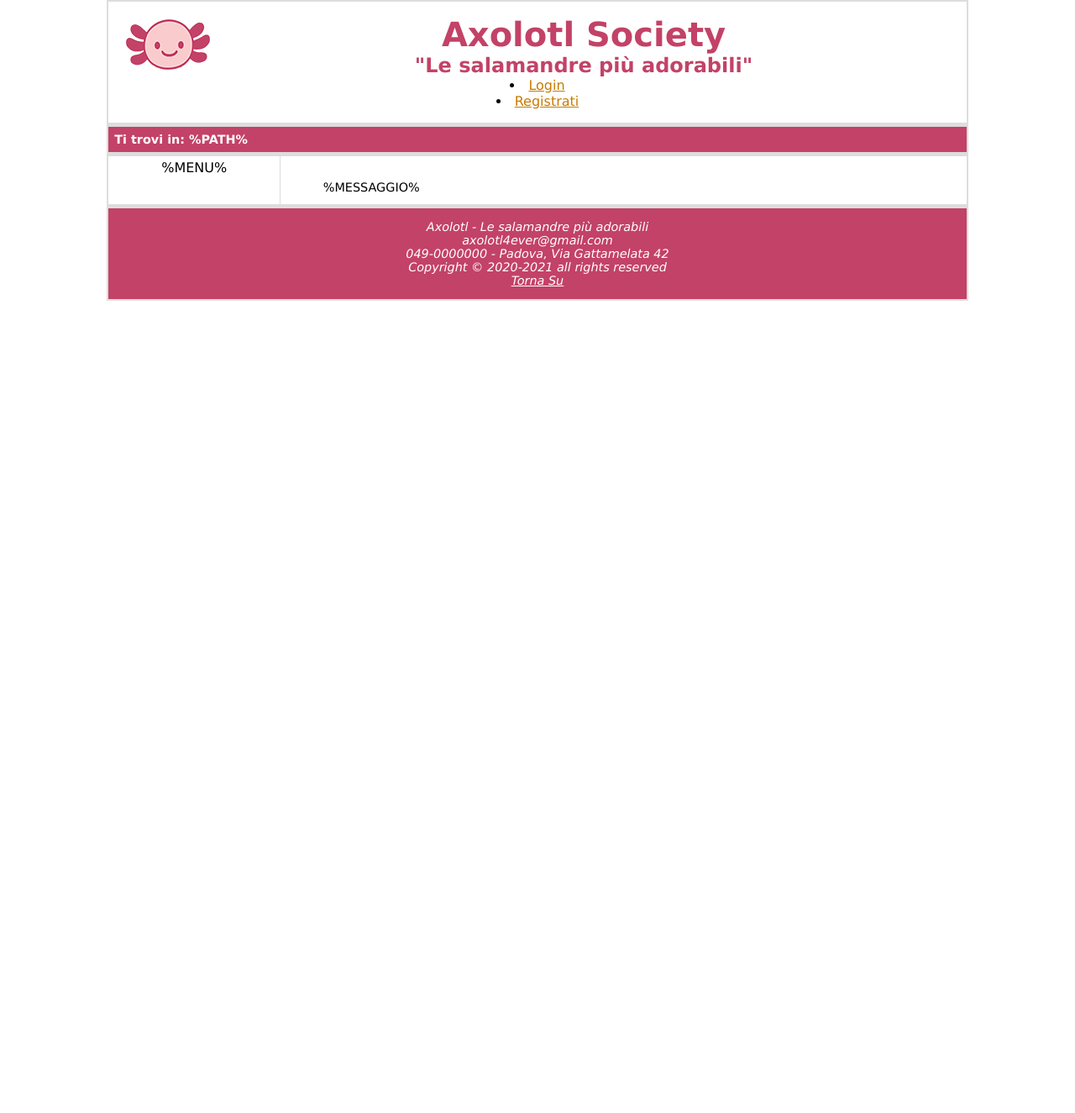
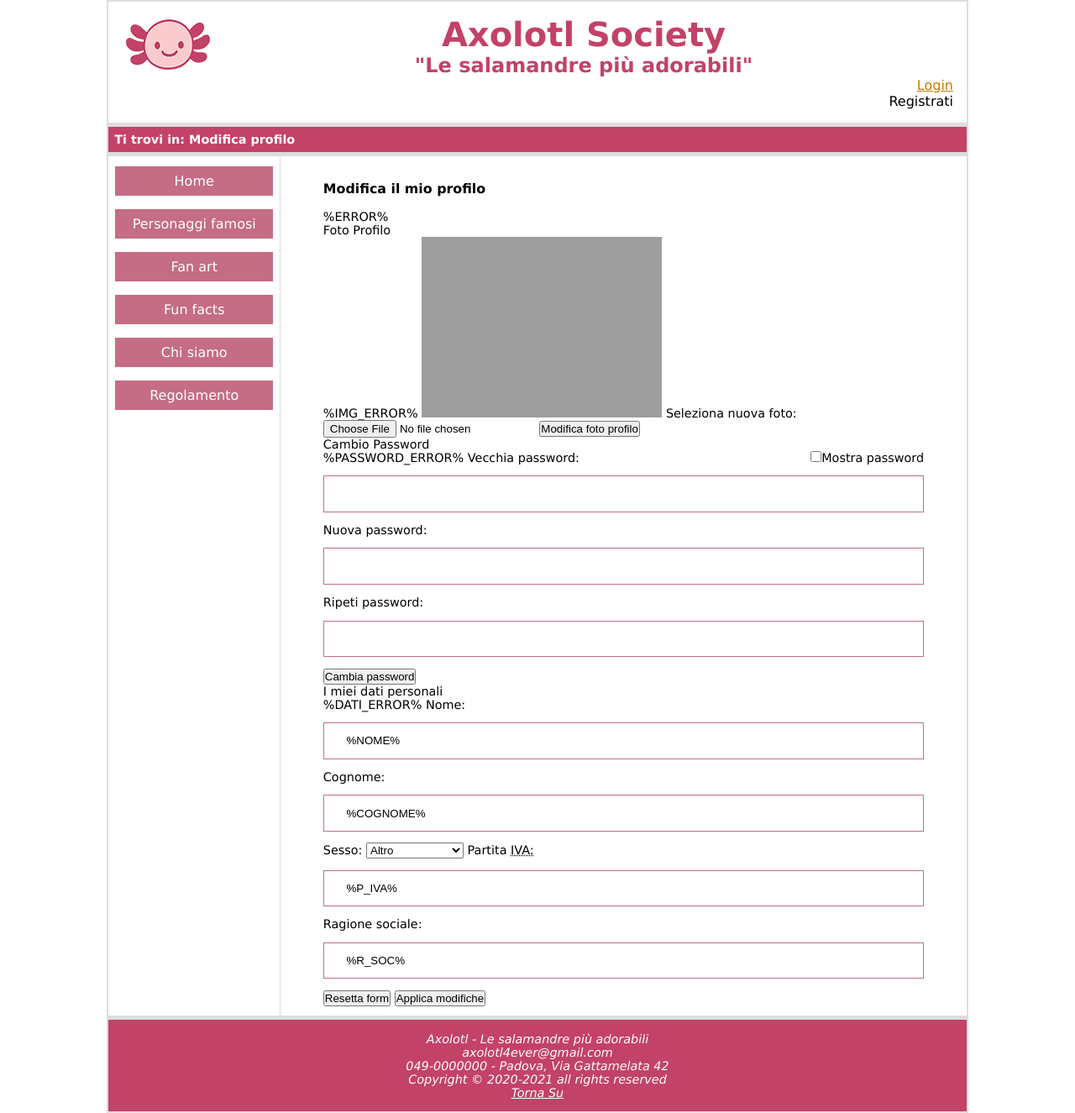
Before and after one commit to RakuJa/Aselotl-web, a PHP site: page /html/edit_profile.html in a window 1280 px wide. Shown: the whole page at 84% size. Before the commit the page ends 358 px from the top, so only its background shows below. Run offline with PHP 8.4, Linux system fonts and the light colour scheme; grey boxes are pictures that could not be loaded.

Commit message:
aggiunte pagine html e migliorato cose
- Aggiunte in modo temporaneo le pagine admin, profile e edit_profile
- Aggiunto i bottoni per mostrare le password (tramite script.js)
- Il logo linka ad index.html
- Sistemate 2 cose sul css e allungati i contenuti delle pagine per non rompere tutto

```diff
--- a/css/style.css
+++ b/css/style.css
@@ -117,7 +117,21 @@
 
 }
 
-#menu a{
+#menu a:link{
+	text-decoration: none;
+	text-align: center;
+  	font-size: 1em;
+	color: white;
+	display: block;
+	padding-bottom: 0.5em;
+	padding-top: 0.5em;
+	margin-left: 0.5em;
+	margin-right: 0.5em;
+	background-color: #c46d85;
+	border: none;
+}
+
+#menu a:visited{
 	text-decoration: none;
 	text-align: center;
   	font-size: 1em;
@@ -132,7 +146,7 @@
 }
 
 #menu a:hover{
-	  color: white;
+	color: white;
 	display: block;
 	padding-bottom: 0.5em;
 	padding-top: 0.5em;
@@ -166,7 +180,7 @@
 ========
 */
 
-#content{
+#content, #full_content{
 	margin-left: 20%;
 	width: 70%;
 	border-left:1px solid #ddd;
@@ -179,6 +193,8 @@
 #content p{
 	margin-top: 1em;
 	margin-bottom: 1em;
+	text-align: justify;
+	text-justify: inter-word;
 }
 
 #content ul li{
@@ -198,6 +214,11 @@
 	margin-left: auto;
 	margin-right: auto;
 	width: 40%;
+}
+
+#full_content {
+    margin: 0.5em 0;
+    min-height: 0;
 }
 /*
 Passo 6
--- a/html/base.html
+++ b/html/base.html
@@ -27,7 +27,7 @@
 
     <body>
         <div id="header">
-            <img id="logo" src="../img/logo_small.png" alt="Immagine stilizzata della faccia di un axolotl" />
+            <a href="index.html"><img id="logo" src="../img/logo_small.png" alt="Immagine stilizzata della faccia di un axolotl sorridente sorridente"/></a>
             <h1 xml:lang="en">Axolotl Society</h1>
             <h2 xml:lang="it">"Le salamandre più adorabili"</h2>
             <p xml:lang="en"><a href="login.html">Login</a> <br /> <a href="register.html">Registrati</a> </p>
--- a/html/edit_profile.html
+++ b/html/edit_profile.html
@@ -3,8 +3,8 @@
     <head>
         <meta http-equiv="Content-Type" content="text/html; charset=utf-8" />
 
-        <title>Axolotl Society - Le salamandre più adorabili</title>
-        <meta name="title" content="Axolotl Society - Le salamandre più adorabili" />
+        <title>Modifica profilo - Axolotl Society</title>
+        <meta name="title" content="Modifica profilo - Axolotl Society" />
 
         <meta name="description" content="pagina di base del sito" />
         <meta name="keywords" content="axolotl, assolotti, bellissimi, carini" />
@@ -27,23 +27,105 @@
 
     <body>
         <div id="header">
-        <img id="logo" src="../img/logo_small.png" alt="Immagine stilizzata della faccia di un axolotl">
+        <a href="index.html"><img id="logo" src="../img/logo_small.png" alt="Immagine stilizzata della faccia di un axolotl sorridente sorridente"/></a>
         <h1 xml:lang="en">Axolotl Society</h1>
         <h2 xml:lang="it">"Le salamandre più adorabili"</h2>
-		<li xml:lang="en"><a href="login.html">Login</a></li>
-		<li><a href="register.html">Registrati</a></li>
+        <p xml:lang="en">
+            <a href="login.html">Login</a> <br />
+            <a >Registrati</a> </p>
 		</div>
 
         <div id="breadcrumb">
-            Ti trovi in: %PATH%
+            <p>Ti trovi in: <span xml:lang="en">Modifica profilo</span></p>
         </div>
 
         <div id="menu">
-            %MENU%
-        </div>
+        <ul>
+            <li xml:lang="en"><a href="index.html">Home</a></li>
+            <li><a href="famous.html">Personaggi famosi</a></li>
+            <li xml:lang="en"><a href="fanart.html">Fan art</a></li>
+            <li xml:lang="en"><a href="fun_facts.html">Fun facts</a></li>
+			<li><a href="about_us.html">Chi siamo</a></li>
+			<li><a href="rules.html">Regolamento</a></li>
+        </ul>
+		</div>
 
         <div id="content">
-            %MESSAGGIO%
+            <noscript>
+                <div class="msg_box warning_box">
+                    ATTENZIONE: <span xml:lang="en">JAVASCRIPT</span> NON E' ATTIVO, ALCUNE FUNZIONALITA' POTREBBERO
+                    NON ESSERE DISPONIBILI
+                </div>
+            </noscript>
+
+            <h1>Modifica il mio profilo</h1>
+            %ERROR%
+            <form method="post" action="" enctype="multipart/form-data" id="edit_foto_profilo" class="vertical_input_form">
+                <fieldset>
+                    <legend>Foto Profilo</legend>
+
+                    %IMG_ERROR%
+
+                    <img class="img_profilo" id="img_profilo-modify" src="../img/imgnotfound.jpg" alt="immagine di profilo"/>
+		   		    <label for="new_foto_profilo">Seleziona nuova foto: </label>
+                    <input type="file" accept="image/*" id="new_foto_profilo" name="new_foto_profilo" tabindex="1"/>
+
+                    <input type="submit" name="mod_foto" value="Modifica foto profilo" id="change_photo" tabindex="2" class="btn right"/>
+                </fieldset>
+            </form>
+
+            <form method="post" action="modifica_profilo.php" id="edit_psw_data" class="vertical_input_form">
+                <fieldset>
+                    <legend>Cambio <span xml:lang="en">Password</span></legend>
+
+                    %PASSWORD_ERROR%
+
+                    <label for="old_password">Vecchia <span lang="en">password</span>:</label>
+
+					<label for="show_password" style="float: right;">Mostra password</label>
+					<input type="checkbox" onclick="show_pass()" id="show_password" name="show_password" style="float: right;" %CHECKED%/>
+
+                    <input type="password" name="opwd" id="opwd" tabindex="3" maxlength="15" class="full_width_input"/>
+
+                    <label for="password">Nuova <span lang="en">password</span>:</label>
+                    <input type="password" name="pwd" id="pwd" tabindex="4" maxlength="15" class="full_width_input"/>
+
+                    <label for="rpwd" id="repeat_pw_lbl">Ripeti <span lang="en">password</span>:</label>
+                    <input type="password" name="rpwd" id="rpwd" tabindex="5" maxlength="15" class="full_width_input"/>
+
+                    <input type="submit" name="mod_pwd" id="change_psw_btn" value="Cambia password" tabindex="6" class="btn right"/>
+                </fieldset>
+            </form>
+
+
+            <form method="post" action="" class="vertical_input_form" id="edit_personal_data">
+                <fieldset>
+                    <legend>I miei dati personali</legend>
+                    %DATI_ERROR%
+                    <label for="nome">Nome:</label>
+                    <input type="text" name="nome" id="nome" value="%NOME%" tabindex="7" class="full_width_input"/>
+
+                    <label for="cognome">Cognome:</label>
+                    <input type="text" name="cognome" id="cognome" value="%COGNOME%" tabindex="8" class="full_width_input"/>
+
+                    <label for="sesso">Sesso:</label>
+                    <select name="sesso" id="sesso" tabindex="9" class="full_width_input">
+                        <option value="ns" selected="%SEL_NS%">Non Specificato</option>
+                        <option value="Uomo" selected="%SEL_UOMO%">Uomo</option>
+                        <option value="Donna" selected="%SEL_DONNA%">Donna</option>
+                        <option value="Altro" selected="%SEL_ALTRO%">Altro</option>
+                    </select>
+
+                    <label id="piva_l" for="piva">Partita <abbr title="Imposta su Valore Aggiunto">IVA:</abbr></label>
+                    <input id="piva" type="text" name="piva" value="%P_IVA%" tabindex="10" class="full_width_input"/>
+
+                    <label id="rsoc_l" for="rsoc">Ragione sociale:</label>
+                    <input id="rsoc" type="text" name="rsoc" value="%R_SOC%" tabindex="11" class="full_width_input"/>
+
+                    <input type="reset" value="Resetta form" tabindex="12" class="btn right"/>
+                    <input type="submit" name="mod_prof" id="modify_profile_btn" value="Applica modifiche" tabindex="13" class="btn right"/>
+                </fieldset>
+            </form>
         </div>
 
         <div id="footer">
--- a/html/famous.html
+++ b/html/famous.html
@@ -3,8 +3,8 @@
     <head>
         <meta http-equiv="Content-Type" content="text/html; charset=utf-8" />
 
-        <title>Axolotl Society - Le salamandre più adorabili</title>
-        <meta name="title" content="Axolotl Society - Le salamandre più adorabili" />
+        <title>Personaggi famosi - Axolotl Society</title>
+        <meta name="title" content="Personaggi famosi - Axolotl Society" />
 
         <meta name="description" content="pagina di base del sito" />
         <meta name="keywords" content="axolotl, assolotti, bellissimi, carini" />
@@ -27,7 +27,7 @@
 
     <body>
         <div id="header">
-            <img id="logo" src="../img/logo_small.png" alt="Immagine stilizzata della faccia di un axolotl sorridente" />
+            <a href="index.html"><img id="logo" src="../img/logo_small.png" alt="Immagine stilizzata della faccia di un axolotl sorridente sorridente"/></a>
             <h1 xml:lang="en">Axolotl Society</h1>
             <h2 xml:lang="it">"Le salamandre più adorabili"</h2>
             <p xml:lang="en"><a href="login.html">Login</a> <br /> <a href="register.html">Registrati</a> </p>
--- a/js/script.js
+++ b/js/script.js
@@ -0,0 +1,28 @@
+var checkboxes = document.getElementsByTagName('input');
+
+for (var i=0; i<checkboxes.length; i++)  {
+  if (checkboxes[i].type == 'checkbox')   {
+    checkboxes[i].checked = false;
+  }
+}
+
+function show_pass() {
+  var x = document.getElementById("pwd");
+  var y = document.getElementById("rpwd");
+  var z = document.getElementById("opwd");
+  if (x.type === "password") {
+    x.type = "text";
+  } else {
+    x.type = "password";
+  }
+  if (y.type === "password") {
+    y.type = "text";
+  } else {
+    y.type = "password";
+  }
+  if (z.type === "password") {
+    z.type = "text";
+  } else {
+    z.type = "password";
+  }
+}
```
Also changed, not shown: html/404.html (+6 -6 lines), html/about_us.html (+10 -11 lines), html/access_denied.html (+11 -12 lines), html/add_fanart.html (+13 -8 lines), html/admin.html (+20 -8 lines), html/fanart.html (+4 -3 lines), html/fun_facts.html (+17 -4 lines), html/index.html (+6 -7 lines), html/login.html (+10 -5 lines), html/profile.html (+48 -9 lines), html/register.html (+8 -4 lines), html/rules.html (+16 -3 lines).
